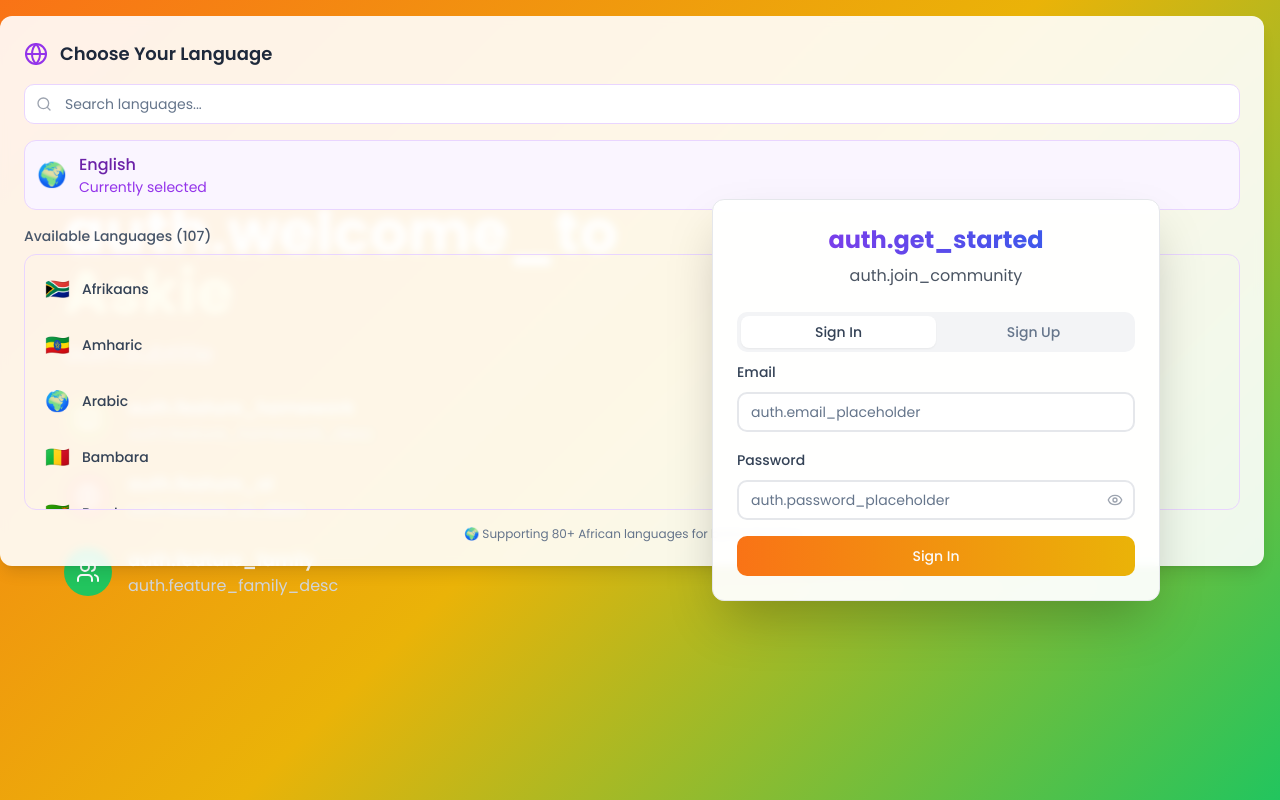
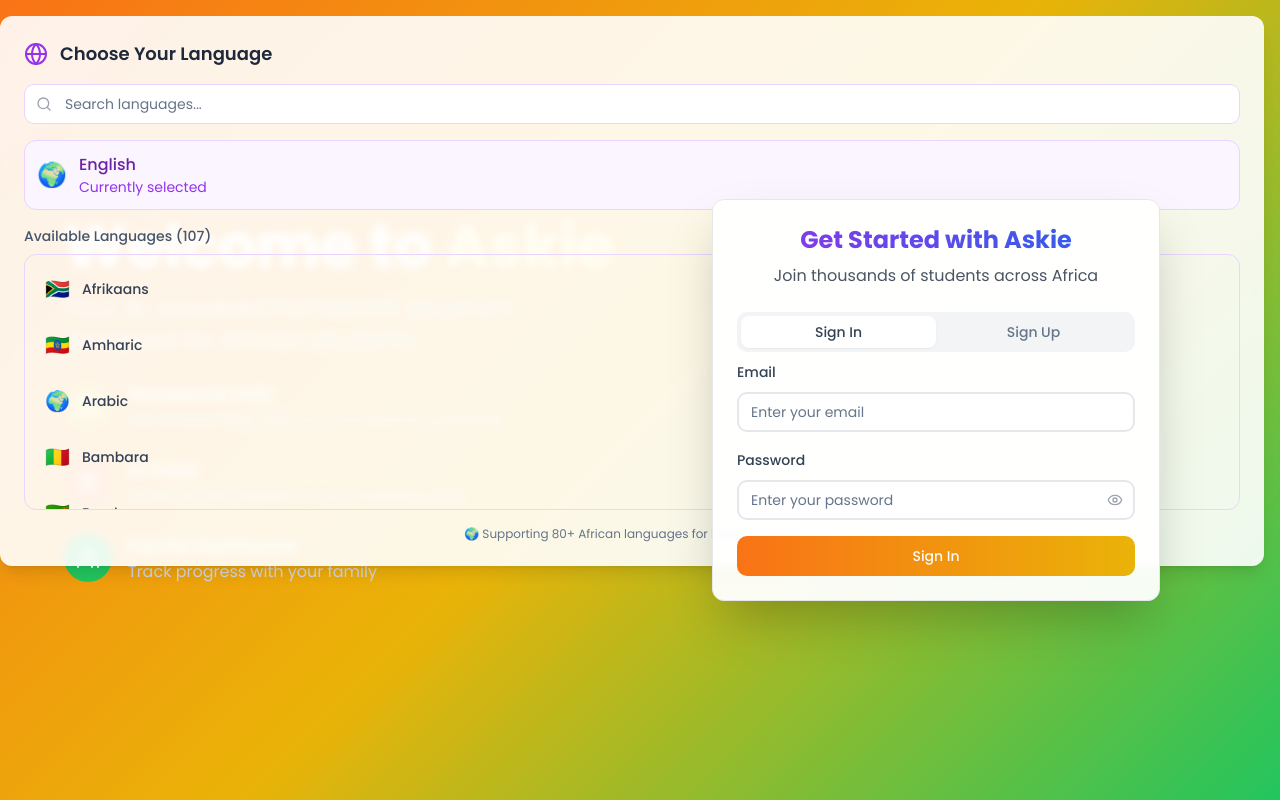
Before and after one commit to PedroNeel/askie-homework-hero, a React (Vite) app: page /auth in a window 1280 px wide. Built offline with nearby package versions, Linux system fonts and the light colour scheme.

Commit message:
Revert AuthPage and LanguageSelector changes
Reverts the AuthPage and LanguageSelector components to their original state, fixing broken code and removing the language selection from the sign-up page. The app name "Askie" is restored.

```diff
--- a/src/components/AuthPage.tsx
+++ b/src/components/AuthPage.tsx
@@ -8,11 +8,9 @@ import { Tabs, TabsContent, TabsList, TabsTrigger } from "@/components/ui/tabs";
 import { supabase } from "@/integrations/supabase/client";
 import { toast } from "sonner";
 import { Eye, EyeOff, BookOpen, Brain, Users } from "lucide-react";
-import { useLanguage } from "@/contexts/LanguageContext";
 import LanguageSelector from "./LanguageSelector";
 
 const AuthPage = () => {
-  const { t } = useLanguage();
   const [email, setEmail] = useState("");
   const [password, setPassword] = useState("");
   const [fullName, setFullName] = useState("");
@@ -22,7 +20,7 @@ const AuthPage = () => {
   const handleSignUp = async (e: React.FormEvent) => {
     e.preventDefault();
     if (!email || !password || !fullName) {
-      toast.error(t('auth.fill_all_fields'));
+      toast.error("Please fill in all fields");
       return;
     }
 
@@ -39,7 +37,7 @@ const AuthPage = () => {
       });
 
       if (error) throw error;
-      toast.success(t('auth.check_email'));
+      toast.success("Please check your email to confirm your account");
     } catch (error: any) {
       toast.error(error.message);
     } finally {
@@ -50,7 +48,7 @@ const AuthPage = () => {
   const handleSignIn = async (e: React.FormEvent) => {
     e.preventDefault();
     if (!email || !password) {
-      toast.error(t('auth.fill_all_fields'));
+      toast.error("Please fill in all fields");
       return;
     }
 
@@ -62,7 +60,7 @@ const AuthPage = () => {
       });
 
       if (error) throw error;
-      toast.success(t('auth.welcome_back'));
+      toast.success("Welcome back!");
     } catch (error: any) {
       toast.error(error.message);
     } finally {
@@ -81,10 +79,10 @@ const AuthPage = () => {
         <div className="text-white space-y-6 text-center lg:text-left">
           <div className="space-y-4">
             <h1 className="text-4xl lg:text-6xl font-bold">
-              {t('auth.welcome_to')} <span className="text-baobab-200">Askie</span>
+              Welcome to <span className="text-baobab-200">Askie</span>
             </h1>
             <p className="text-xl lg:text-2xl text-gray-200">
-              {t('auth.subtitle')}
+              Your AI-powered homework assistant designed for African students
             </p>
           </div>
 
@@ -94,8 +92,8 @@ const AuthPage = () => {
                 <BookOpen className="w-6 h-6 text-white" />
               </div>
               <div>
-                <h3 className="font-semibold text-lg">{t('auth.feature_homework')}</h3>
-                <p className="text-gray-300">{t('auth.feature_homework_desc')}</p>
+                <h3 className="font-semibold text-lg">Homework Help</h3>
+                <p className="text-gray-300">Get instant help with your homework questions</p>
               </div>
             </div>
 
@@ -104,8 +102,8 @@ const AuthPage = () => {
                 <Brain className="w-6 h-6 text-white" />
               </div>
               <div>
-                <h3 className="font-semibold text-lg">{t('auth.feature_ai')}</h3>
-                <p className="text-gray-300">{t('auth.feature_ai_desc')}</p>
+                <h3 className="font-semibold text-lg">AI Tutor</h3>
+                <p className="text-gray-300">Smart AI that adapts to your learning style</p>
               </div>
             </div>
 
@@ -114,8 +112,8 @@ const AuthPage = () => {
                 <Users className="w-6 h-6 text-white" />
               </div>
               <div>
-                <h3 className="font-semibold text-lg">{t('auth.feature_family')}</h3>
-                <p className="text-gray-300">{t('auth.feature_family_desc')}</p>
+                <h3 className="font-semibold text-lg">Family Dashboard</h3>
+                <p className="text-gray-300">Track progress with your family</p>
               </div>
             </div>
           </div>
@@ -125,27 +123,27 @@ const AuthPage = () => {
         <Card className="w-full max-w-md mx-auto p-6 bg-white/95 backdrop-blur-sm shadow-2xl">
           <div className="text-center mb-6">
             <h2 className="text-2xl font-bold gradient-text">
-              {t('auth.get_started')}
+              Get Started with Askie
             </h2>
             <p className="text-gray-600 mt-2">
-              {t('auth.join_community')}
+              Join thousands of students across Africa
             </p>
           </div>
 
           <Tabs defaultValue="signin" className="w-full">
             <TabsList className="grid w-full grid-cols-2">
-              <TabsTrigger value="signin">{t('auth.sign_in')}</TabsTrigger>
-              <TabsTrigger value="signup">{t('auth.sign_up')}</TabsTrigger>
+              <TabsTrigger value="signin">Sign In</TabsTrigger>
+              <TabsTrigger value="signup">Sign Up</TabsTrigger>
             </TabsList>
 
             <TabsContent value="signin" className="space-y-4">
               <form onSubmit={handleSignIn} className="space-y-4">
                 <div className="space-y-2">
-                  <Label htmlFor="signin-email">{t('auth.email')}</Label>
+                  <Label htmlFor="signin-email">Email</Label>
                   <Input
                     id="signin-email"
                     type="email"
-                    placeholder={t('auth.email_placeholder')}
+                    placeholder="Enter your email"
                     value={email}
                     onChange={(e) => setEmail(e.target.value)}
                     className="border-2 border-gray-200 focus:border-sunset-400"
@@ -153,12 +151,12 @@ const AuthPage = () => {
                 </div>
 
                 <div className="space-y-2">
-                  <Label htmlFor="signin-password">{t('auth.password')}</Label>
+                  <Label htmlFor="signin-password">Password</Label>
                   <div className="relative">
                     <Input
                       id="signin-password"
                       type={showPassword ? "text" : "password"}
-                      placeholder={t('auth.password_placeholder')}
+                      placeholder="Enter your password"
                       value={password}
                       onChange={(e) => setPassword(e.target.value)}
                       className="border-2 border-gray-200 focus:border-sunset-400 pr-10"
@@ -184,7 +182,7 @@ const AuthPage = () => {
                   className="w-full bg-gradient-to-r from-sunset-500 to-baobab-500 hover:from-sunset-600 hover:to-baobab-600"
                   disabled={loading}
                 >
-                  {loading ? t('auth.signing_in') : t('auth.sign_in')}
+                  {loading ? "Signing in..." : "Sign In"}
                 </Button>
               </form>
             </TabsContent>
@@ -192,11 +190,11 @@ const AuthPage = () => {
             <TabsContent value="signup" className="space-y-4">
               <form onSubmit={handleSignUp} className="space-y-4">
                 <div className="space-y-2">
-                  <Label htmlFor="signup-name">{t('auth.full_name')}</Label>
+                  <Label htmlFor="signup-name">Full Name</Label>
                   <Input
                     id="signup-name"
                     type="text"
-                    placeholder={t('auth.full_name_placeholder')}
+                    placeholder="Enter your full name"
                     value={fullName}
                     onChange={(e) => setFullName(e.target.value)}
                     className="border-2 border-gray-200 focus:border-sunset-400"
@@ -204,11 +202,11 @@ const AuthPage = () => {
                 </div>
 
                 <div className="space-y-2">
-                  <Label htmlFor="signup-email">{t('auth.email')}</Label>
+                  <Label htmlFor="signup-email">Email</Label>
                   <Input
                     id="signup-email"
                     type="email"
-                    placeholder={t('auth.email_placeholder')}
+                    placeholder="Enter your email"
                     value={email}
                     onChange={(e) => setEmail(e.target.value)}
                     className="border-2 border-gray-200 focus:border-sunset-400"
@@ -216,12 +214,12 @@ const AuthPage = () => {
                 </div>
 
                 <div className="space-y-2">
-                  <Label htmlFor="signup-password">{t('auth.password')}</Label>
+                  <Label htmlFor="signup-password">Password</Label>
                   <div className="relative">
                     <Input
                       id="signup-password"
                       type={showPassword ? "text" : "password"}
-                      placeholder={t('auth.password_placeholder')}
+                      placeholder="Create a password"
                       value={password}
                       onChange={(e) => setPassword(e.target.value)}
                       className="border-2 border-gray-200 focus:border-sunset-400 pr-10"
@@ -247,7 +245,7 @@ const AuthPage = () => {
                   className="w-full bg-gradient-to-r from-sunset-500 to-baobab-500 hover:from-sunset-600 hover:to-baobab-600"
                   disabled={loading}
                 >
-                  {loading ? t('auth.creating_account') : t('auth.create_account')}
+                  {loading ? "Creating account..." : "Create Account"}
                 </Button>
               </form>
             </TabsContent>
```
